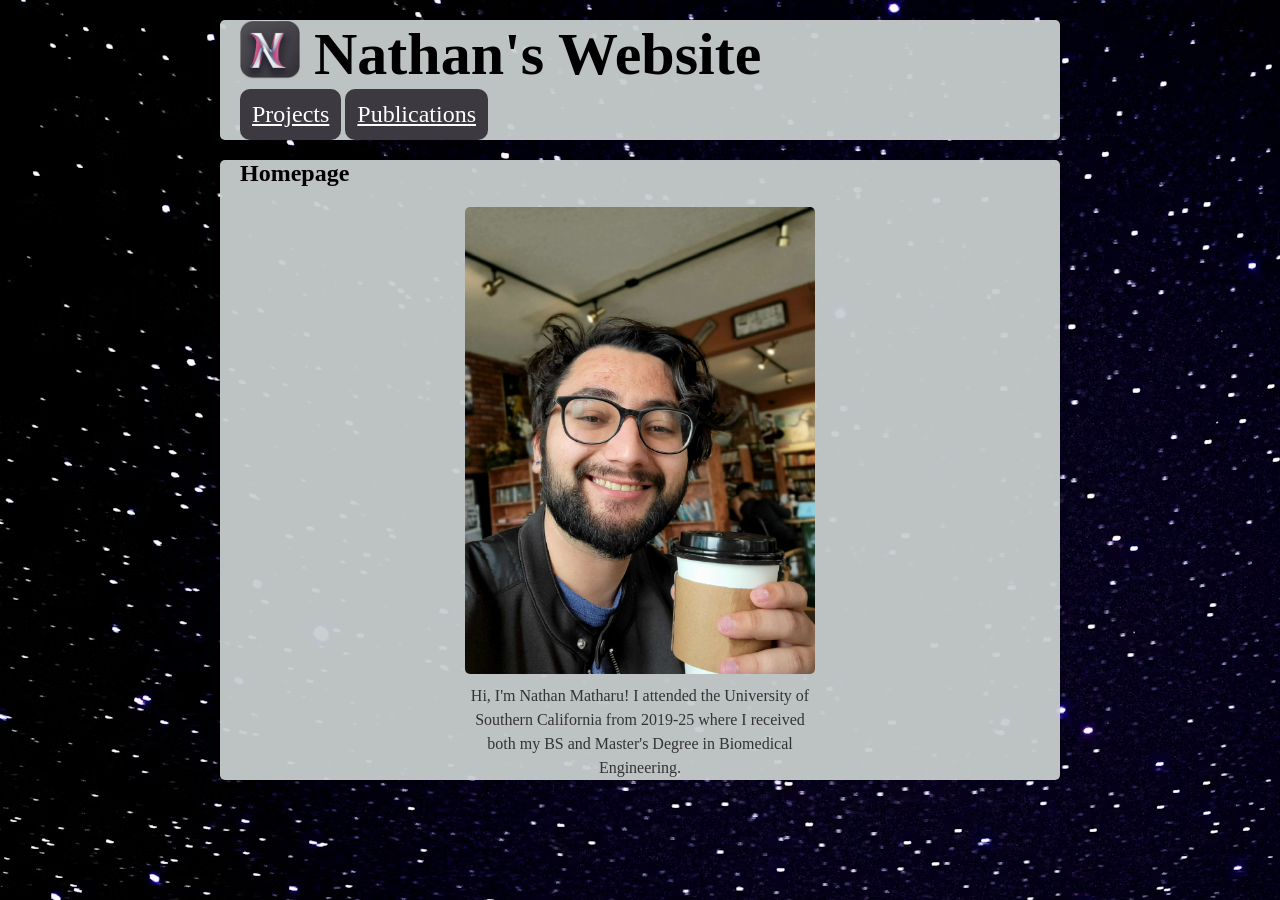
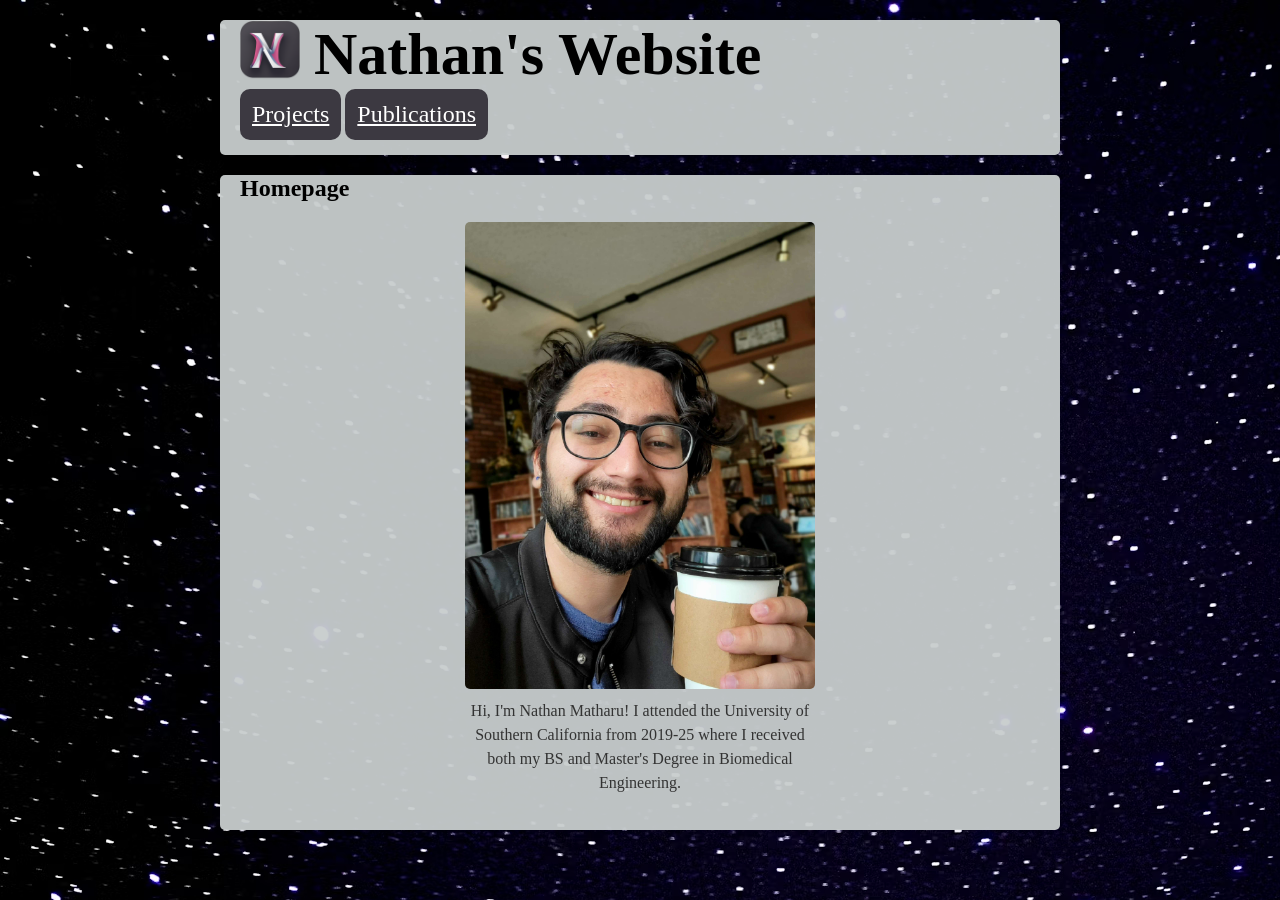
Before and after one commit to Nathan-Matharu/Nathan-Matharu.github.io, a Jekyll site: the page built from index.md, in a window 1280 px wide. Built offline with Jekyll 4.4.1, drawn with Linux system fonts in a browser that asks for light colours.

Commit message:
Fixed padding

```diff
--- a/css/styles.css
+++ b/css/styles.css
@@ -85,7 +85,7 @@
 
     /* Optional: Add some vertical padding if needed */
     /* padding-top: 30px; */
-    /* padding-bottom: 30px; */
+    padding-bottom: 15px;
 
     /* Optional: Give it a background color to look more like paper */
     background-color: rgba(200,205,205,0.95);
```
Also changed, not shown: assets/img/Website - Copy.png (added), assets/img/Website - Copy.svg (added), 1 other file.
